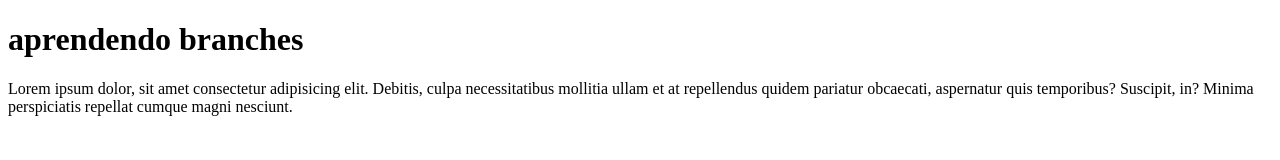
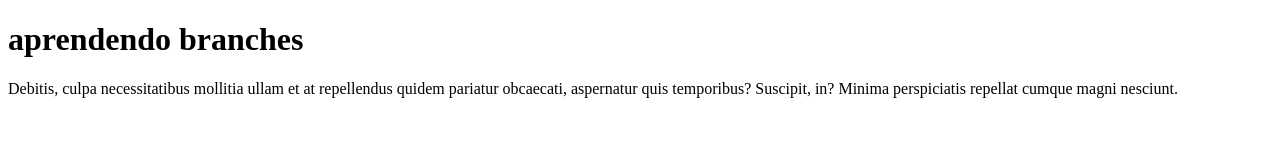
Before and after one commit to Joao21vct/aula4-branches, a plain HTML site: page index.html in a window 1280 px wide. Drawn offline with Linux system fonts and the light colour scheme.

Commit message:
conteudo

```diff
--- a/index.html
+++ b/index.html
@@ -11,7 +11,7 @@
 <body>
     <main>
         <h1>aprendendo branches</h1>
-        <p>Lorem ipsum dolor, sit amet consectetur adipisicing elit. Debitis, culpa necessitatibus mollitia ullam et at repellendus quidem pariatur obcaecati, aspernatur quis temporibus? Suscipit, in? Minima perspiciatis repellat cumque magni nesciunt.</p>
+        <p>Debitis, culpa necessitatibus mollitia ullam et at repellendus quidem pariatur obcaecati, aspernatur quis temporibus? Suscipit, in? Minima perspiciatis repellat cumque magni nesciunt.</p>
     </main>
 </body>
 </html>
```
